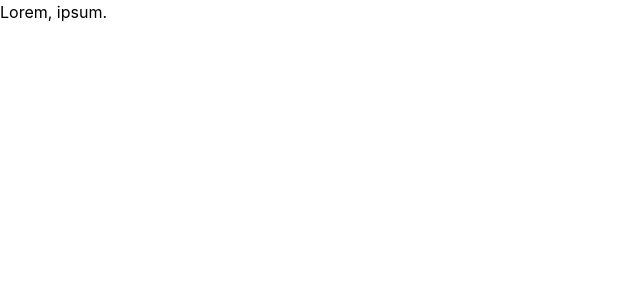
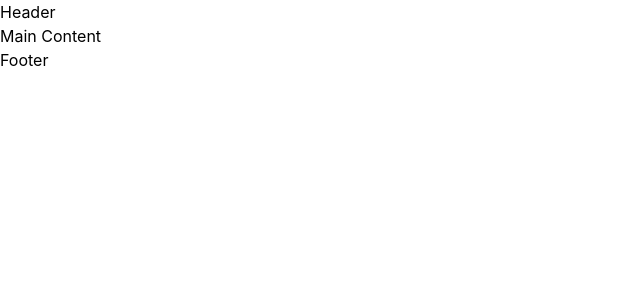
Before and after one commit to FajarMaftuhFadli/Apotheca, a Next.js app: page / in a window 1280 px wide. Shown: the top 300 px of the page, without its empty margins (0-640 px from the left). Built offline with nearby package versions, Linux system fonts and the light colour scheme.

Commit message:
feat(layout): add initial layout: header, main, footer

```diff
--- /dev/null
+++ b/components/Footer.tsx
@@ -0,0 +1,3 @@
+export default function Footer() {
+  return <footer>Footer</footer>;
+}
--- /dev/null
+++ b/components/Header.tsx
@@ -0,0 +1,3 @@
+export default function Header() {
+  return <header>Header</header>;
+}
--- /dev/null
+++ b/components/Layout.tsx
@@ -0,0 +1,13 @@
+import Header from "./Header";
+import Main from "./Main";
+import Footer from "./Footer";
+
+export default function Layout({ children }: { children: JSX.Element }) {
+  return (
+    <div>
+      <Header />
+      <Main>{children}</Main>
+      <Footer />
+    </div>
+  );
+}
--- /dev/null
+++ b/components/Main.tsx
@@ -0,0 +1,3 @@
+export default function Main({ children }: { children: JSX.Element }) {
+  return <main>{children}</main>;
+}
--- a/pages/index.tsx
+++ b/pages/index.tsx
@@ -1,7 +1,12 @@
 import type { NextPage } from "next";
+import Layout from "../components/Layout";
 
 const Home: NextPage = () => {
-  return <div>Lorem, ipsum.</div>;
+  return (
+    <Layout>
+      <div>Main Content</div>
+    </Layout>
+  );
 };
 
 export default Home;
```
